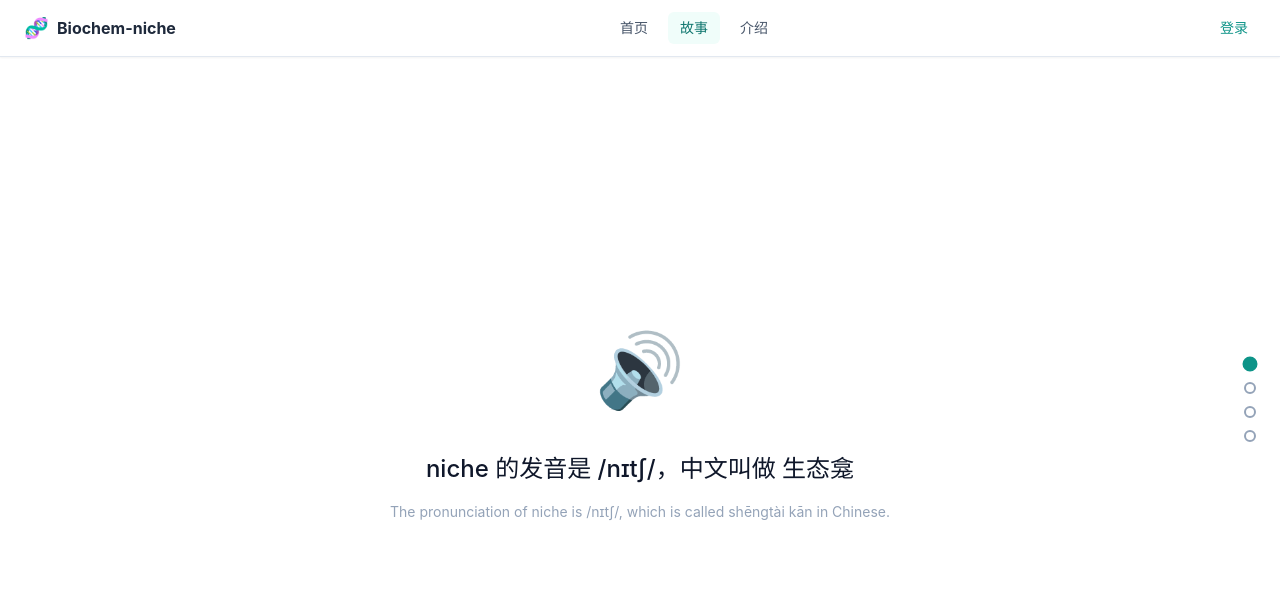
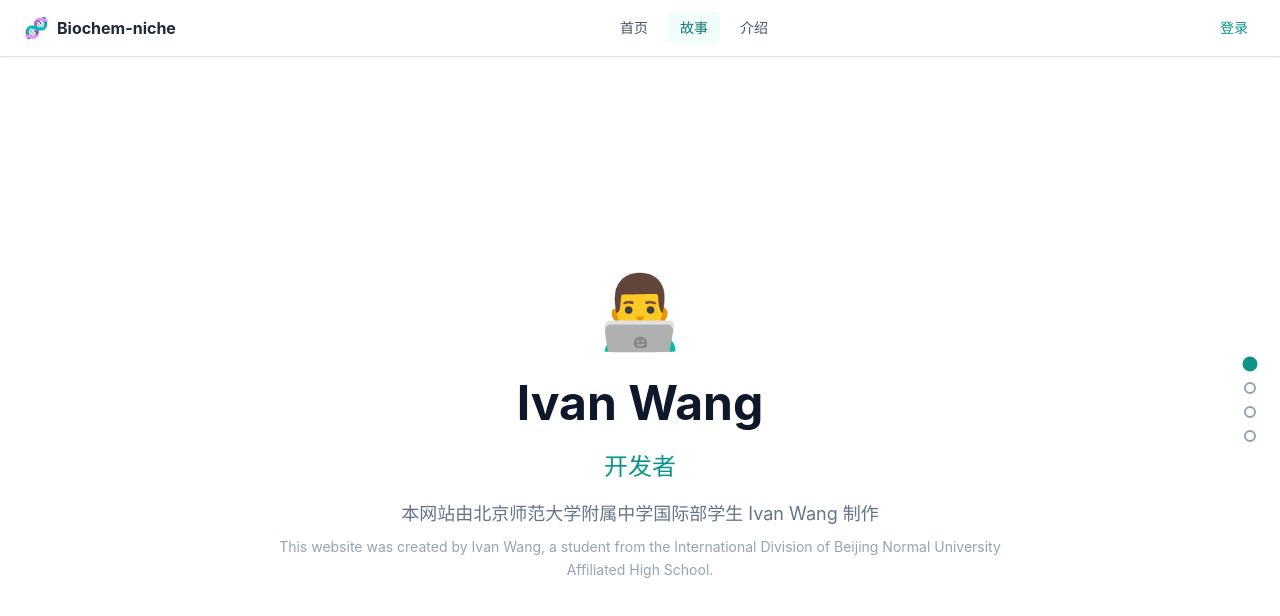
Before and after one commit to Bio-innovator/biochem-V2, a Next.js app: page /story in a window 1280 px wide. Shown: the top 616 px of the page. Built offline with nearby package versions, Linux system fonts and the light colour scheme.

Commit message:
Rename StoryPage to AboutPage and update content

```diff
--- a/app/story/page.tsx
+++ b/app/story/page.tsx
@@ -1,73 +1,85 @@
 'use client';
 
-import Link from 'next/link';
 import FullPageScroll from '@/components/FullPageScroll';
 
-export default function StoryPage() {
+export default function AboutPage() {
   const pages = [
-    // Page 1
-    <div key="page1" className="text-center max-w-4xl mx-auto">
-      <div className="text-6xl sm:text-7xl mb-12">🔊</div>
-      <p className="text-xl sm:text-2xl font-medium text-slate-900 leading-relaxed">
-        niche 的发音是 /nɪtʃ/，中文叫做 生态龛
+    // Page 1: Developer
+    <div key="page1" className="text-center max-w-3xl mx-auto">
+      <div className="text-6xl sm:text-7xl mb-8">👨‍💻</div>
+      <h1 className="text-4xl sm:text-5xl font-bold text-slate-900 mb-6">
+        Ivan Wang
+      </h1>
+      <p className="text-xl sm:text-2xl text-teal-600 mb-4 font-medium">
+        开发者
       </p>
-      <p className="text-sm text-slate-400 mt-4 leading-relaxed">
-        The pronunciation of niche is /nɪtʃ/,  which is called shēngtài kān in Chinese.
+      <p className="text-lg text-slate-500 leading-relaxed">
+        本网站由北京师范大学附属中学国际部学生 Ivan Wang 制作
+      </p>
+      <p className="text-sm text-slate-400 mt-2 leading-relaxed">
+        This website was created by Ivan Wang, a student from the International Division of Beijing Normal University Affiliated High School.
       </p>
     </div>,
 
-    // Page 2
-    <div key="page2" className="text-center max-w-4xl mx-auto">
-      <div className="text-6xl sm:text-7xl mb-12">😅</div>
-      <p className="text-xl sm:text-2xl font-medium text-slate-900 leading-relaxed">
-        初学者可能会发出 /nɪk/，或用中文读作生态 "lóng"
+    // Page 2: Project Introduction
+    <div key="page2" className="text-center max-w-3xl mx-auto">
+      <div className="text-6xl sm:text-7xl mb-8">🧬</div>
+      <h1 className="text-4xl sm:text-5xl font-bold text-slate-900 mb-6">
+        项目介绍
+      </h1>
+      <p className="text-xl sm:text-2xl text-teal-600 mb-4 font-medium">
+        源于课堂，用于实践
+      </p>
+      <p className="text-lg text-slate-500 leading-relaxed">
+        本网站源于 AP 生物学课程 PBL 项目式学习
         <br />
-        （真实事件）
+        将课堂所学转化为实际产品，用技术赋能教育。
       </p>
-      <p className="text-sm text-slate-400 mt-4 leading-relaxed">
-        Beginners might say /nɪk/, or call the last word in Chinese "lóng".
+      <p className="text-sm text-slate-400 mt-2 leading-relaxed">
+        This website originated from the AP Biology Project-Based Learning (PBL) program.
         <br />
-        (True story)
+        Transforming classroom knowledge into real products, empowering education with technology.
       </p>
     </div>,
 
-    // Page 3
-    <div key="page3" className="text-center max-w-4xl mx-auto">
-      <div className="text-6xl sm:text-7xl mb-12">💡</div>
-      <p className="text-xl sm:text-2xl font-medium text-slate-900 leading-relaxed">
-        这样的事情难免会发生，而我们的网站也因此得名：
-        <br />
-        Biochem-niche
+    // Page 3: School
+    <div key="page3" className="text-center max-w-3xl mx-auto">
+      <div className="text-6xl sm:text-7xl mb-8">🏫</div>
+      <h1 className="text-4xl sm:text-5xl font-bold text-slate-900 mb-6">
+        北京师范大学附属中学
+      </h1>
+      <p className="text-xl sm:text-2xl text-teal-600 mb-4 font-medium">
+        国际部 AP 生物学
       </p>
-      <p className="text-sm text-slate-400 mt-4 leading-relaxed">
-        Such things happen inevitably, and that's how our website got its name:
-        <br />
-        Biochem-niche
+      <p className="text-lg text-slate-500 leading-relaxed">
+        目前本网站仅服务于<span className="font-semibold text-slate-700">北京师范大学附属中学国际部</span>的
+        <span className="font-semibold text-slate-700">AP生物学</span>课程教学。
+      </p>
+      <p className="text-sm text-slate-400 mt-2 leading-relaxed">
+        Currently, this website only serves the <span className="font-semibold text-slate-500">AP Biology</span> course of the
+        <span className="font-semibold text-slate-500">International Division of Beijing Normal University Affiliated High School</span>.
       </p>
     </div>,
 
-    // Page 4
-    <div key="page4" className="text-center max-w-4xl mx-auto">
-      <div className="text-6xl sm:text-7xl mb-12">🎯</div>
-      <p className="text-xl sm:text-2xl font-medium text-slate-900 leading-relaxed mb-12">
-        我们致力于让有资源学生更牢固地掌握生物知识点，
+    // Page 4: Teacher
+    <div key="page4" className="text-center max-w-3xl mx-auto">
+      <div className="text-6xl sm:text-7xl mb-8">👩‍🏫</div>
+      <h1 className="text-4xl sm:text-5xl font-bold text-slate-900 mb-6">
+        付老师
+      </h1>
+      <p className="text-xl sm:text-2xl text-teal-600 mb-4 font-medium">
+        指导老师
+      </p>
+      <p className="text-lg text-slate-500 leading-relaxed">
+        感谢 付老师 的悉心指导
         <br />
-        让没有资源学生获得更公平的学习机会，找到属于自己的“niche”
+        让这个项目从想法变为现实。
       </p>
-      <p className="text-sm text-slate-400 mb-10 leading-relaxed">
-        We are dedicated to helping resourceful students master biology knowledge more solidly,
+      <p className="text-sm text-slate-400 mt-2 leading-relaxed">
+        Special thanks to Ms. Fu for her dedicated guidance,
         <br />
-        and giving students without resources fairer access to learning
-        <br />
-        —so that every student can find their own "niche."
+        turning this project from an idea into reality.
       </p>
-      <Link
-        href="/?login=1"
-        className="inline-block px-8 py-3 bg-teal-600 text-white rounded-lg hover:bg-teal-700 transition font-medium text-lg shadow-lg hover:shadow-xl"
-      >
-        登录
-        <span className="block text-sm font-normal opacity-80 mt-0.5">Login</span>
-      </Link>
     </div>,
   ];
 
```
